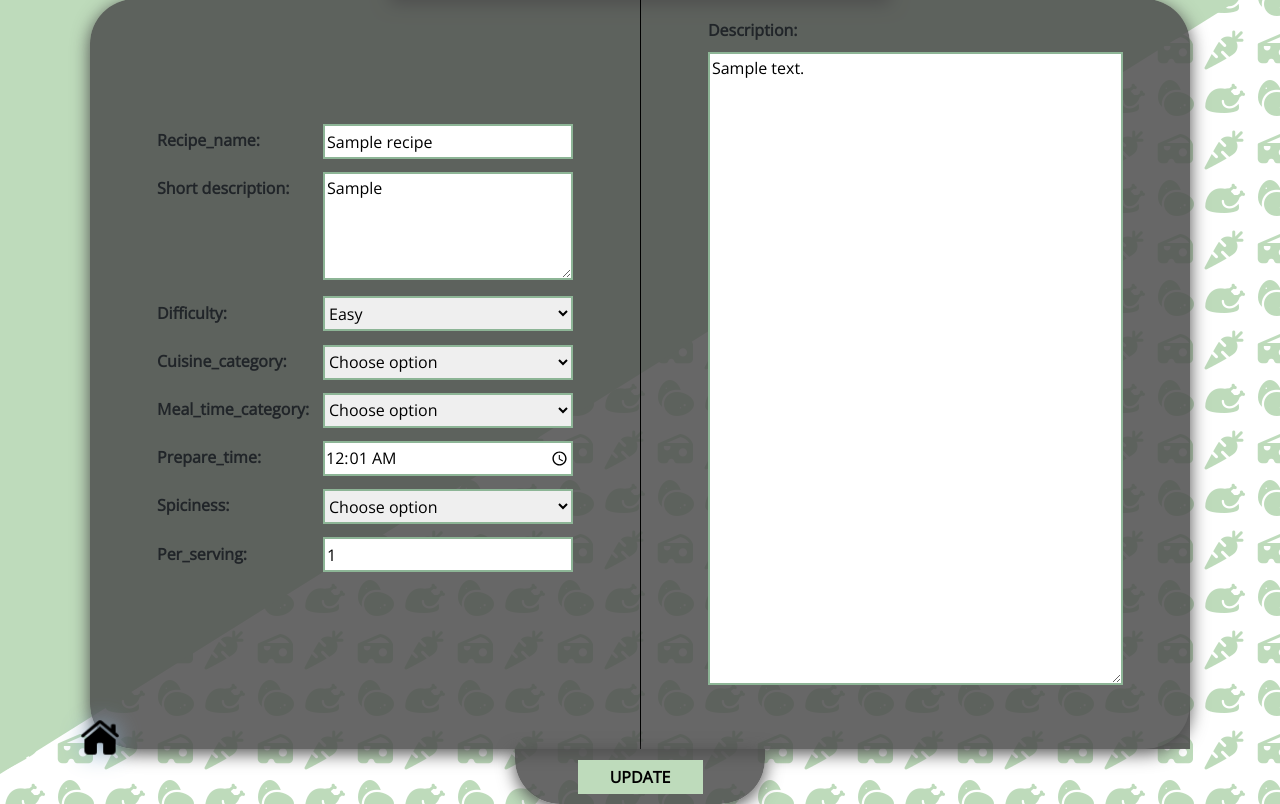
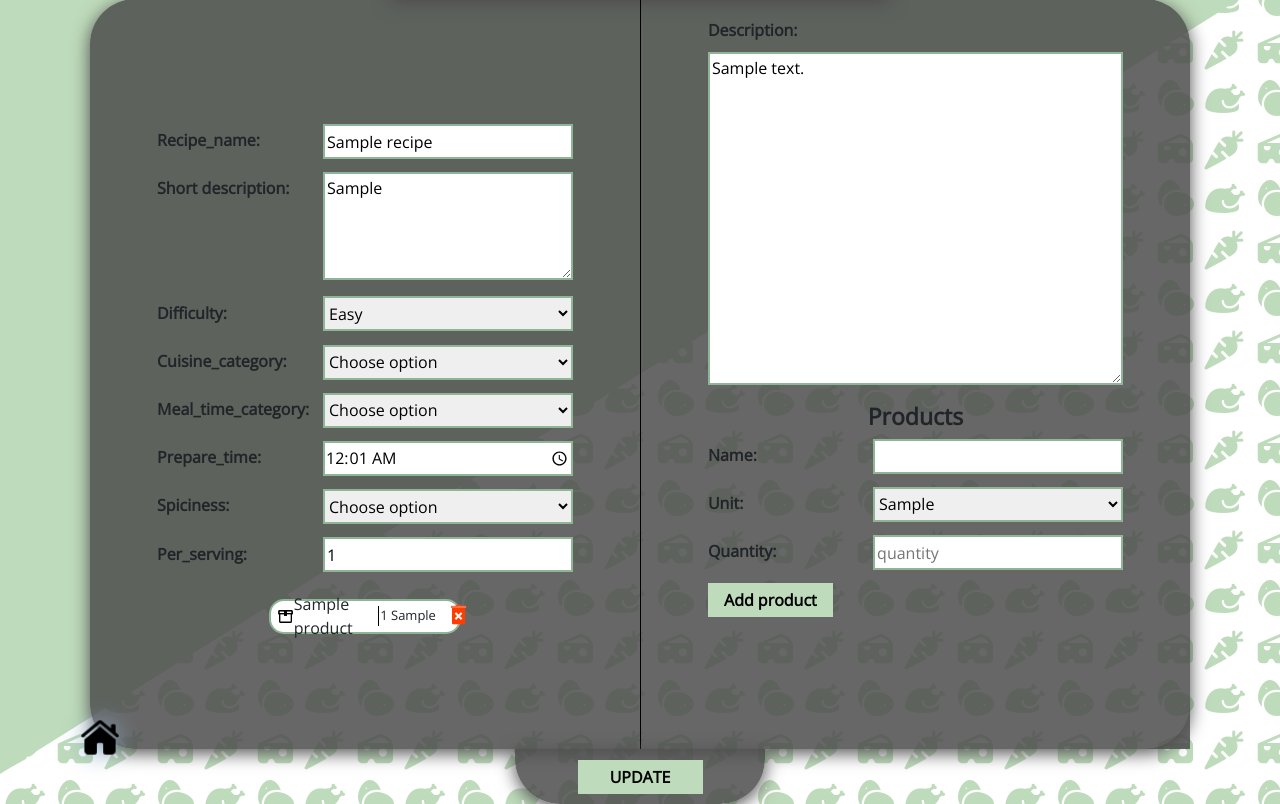
Before and after one commit to DarekKarasiewicz/Idea-Meal, a Django app: template polls/templates/polls/recipe_update.html in a window 1280 px wide. Shown: the part 26-830 px from the top of the page. Run offline with Django 4.2, Linux system fonts and the light colour scheme; tables that the repository leaves empty hold one stand-in row (values such as "Sample post"); the template is opened without the code that fills it: values that come from a table or form of the project are taken from there, most other values are stand-ins (such as "Sample title", 1, 10 or a date in 2020); style sheets or scripts are compiled from the project's sources; some libraries are stand-ins or nearby versions.

Commit message:
fixed recipes update but need visual imp

```diff
--- a/polls/static/css/main.scss
+++ b/polls/static/css/main.scss
@@ -1151,6 +1151,15 @@ footer {
         font-weight: bold;
         vertical-align: sub;
       }
+      #display_products{
+        max-height: 100px;
+        height: 100px;
+        margin-top: 10px;
+        overflow: auto;
+        display: flex;
+        justify-content: center;
+        flex-wrap: wrap;
+      }
     }
     .form-i_block{
       label{
--- a/polls/templates/polls/my_recipes.html
+++ b/polls/templates/polls/my_recipes.html
@@ -64,7 +64,6 @@
             },
             failure: function (data) {
               console.log("failure");
-              // alert("bruh");
             },
           })
         document.getElementById(recipeId).style.display = "none";
--- a/polls/templates/polls/recipe_update.html
+++ b/polls/templates/polls/recipe_update.html
@@ -9,7 +9,7 @@
       <h1>Update Recipe</h1>
     </div>
     <a href="/main_page/{{user_id}}"><div class="back_button_img" title="Home"></div></a>
-    <form id="add_recipe_form" method="post">
+    <div id="add_recipe_form" method="post">
       <div class="update_recipe_left">
         {% csrf_token %}
         <div class="old-form">
@@ -48,18 +48,37 @@
           </select>
           <label for="per_serving">Per_serving: </label>
           <input type="number" name="per_serving" id="per_serving" min="1" max="20" required/><br>
+          <div id="display_products"></div>
         </div>
       </div>
       <div class="add_recipe_right">
         <div class="old-form form-i_block">
           <label for="description">Description: </label>
-          <textarea type="text" name="description" id="description" rows="25" placeholder="Enter a description..." required></textarea><br>
+          <textarea type="text" name="description" id="description" rows="13" placeholder="Enter a description..." required></textarea><br>
+        </div>
+        <div class="add_product_recipe">
+          <div class="old-form">
+            <div class="product_section_name">Products</div>
+            <label for="product_name">Name: </label>
+            <input type="text" name="product_name" id="product_name" required pattern="[a-zA-Z]*" /><br>
+            <label for="product_unit">Unit: </label>
+            <select name="product_unit" id="product_unit">
+              {% for product_unit in product_units %}
+                  <option value="{{product_unit}}">{{product_unit}}</option>
+              {% endfor %}
+            </select><br/>
+            <label for="product_quantity">Quantity: </label>
+            <input type="number" name="product_quantity" id="product_quantity" placeholder="quantity" min=0 max=9999 required/><br>
+            <div class="centered_div">
+              <button type="button" class="idea_btn" id="submit_changes" onclick="validate()">Add product</button>
+            </div>
         </div>
       </div>
+      </div>
       <div class="submit_center">
-        <button id="submit_recipe">UPDATE</button>
+        <button id="submit_recipe" onclick="send()">UPDATE</button>
       </div>
-    </form>
+    </div>
   </div>
 {%endblock%}
 {% block page_js%}
@@ -96,6 +115,124 @@
             $("#difficulty").val("hard");
             break;
         }
+
+        {%for product in recipe_products%}
+        var html_for_product = '<div class="product_item">'+
+          '<div class="delete_item" onclick="removeProduct(this,{{product.product.name}})"></div>'+
+          '<div class="img"></div>'+
+          '<div class="name">{{product.product.name}}</div>'+
+          '<div class="quantity">{{product.ammount}} {{product.product.unit}}</div>'+
+        '</div>';
+        $('#display_products').append(html_for_product);
+        {%endfor%}
+    }
+
+    let recipe_products = {};
+
+    function validate() {
+      var product_name = document.getElementById("product_name").value;
+      var product_quantity = document.getElementById("product_quantity").value;
+      var regex = new RegExp('^\\d+$');
+      var test = regex.test(product_name);
+
+      if(test === true){
+        Swal.fire({
+          position: 'top-end',
+          icon: 'error',
+          title: 'Numbers are not allowed in section "Products" field "Name"!',
+          showConfirmButton: false,
+          timer: 2500
+        })
+      }else if(product_name.length == 0 || product_quantity.length == 0){
+        Swal.fire({
+          position: 'top-end',
+          icon: 'error',
+          title: 'Fields in section "Products" cannot be empty!',
+          showConfirmButton: false,
+          timer: 2500
+        })
+      }else{
+        addProduct();
+      }
+    }
+
+    function addProduct(){
+      let product_unit = [];
+      pr_name = document.getElementById("product_name").value;
+      pr_unit = document.getElementById("product_unit").value;
+      pr_quantity = document.getElementById("product_quantity").value;
+
+      var current_item_count = $('#display_products .product_item').length;
+
+      var created_temp_name = "'"+pr_name+current_item_count+"'";
+
+      product_unit = [created_temp_name, pr_name, pr_unit, pr_quantity];
+      recipe_products[created_temp_name] = product_unit;
+      console.log(recipe_products);
+
+      var html_for_product = '<div class="product_item">'+
+                                '<div class="delete_item" onclick="removeProduct(this,'+created_temp_name+')"></div>'+
+                                '<div class="img"></div>'+
+                                '<div class="name">'+pr_name+'</div>'+
+                                '<div class="quantity">'+pr_quantity+' '+pr_unit+'</div>'+
+                             '</div>';
+      $('#display_products').append(html_for_product);
+    }
+
+    //still not working. I don't know how to get element that was chosen
+    function removeProduct(item,name){
+      console.log(recipe_products);
+      $(item).parent().remove();
+    }
+
+    function send(){
+      recipe_name = document.getElementById("recipe_name").value;
+      description = document.getElementById("description").value;
+      short_description = document.getElementById("short_description").value;
+      cuisine_category = document.getElementById("cuisine_category").value;
+      difficulty = document.getElementById("difficulty").value;
+      meal_time_category = document.getElementById("meal_time_category").value;
+      prepare_time = document.getElementById("prepare_time").value;
+      spiciness = document.getElementById("spiciness").value;
+      per_serving = document.getElementById("per_serving").value;
+
+      jQuery.ajax({
+        type: "POST",
+        url: '{% url "recipe_update" recipe_id=recipe.id %}',
+        data: {
+            recipe_name,
+            description,
+            short_description,
+            difficulty,
+            cuisine_category,
+            meal_time_category,
+            prepare_time,
+            spiciness,
+            per_serving,
+           'data_dict':  recipe_products,
+           "csrfmiddlewaretoken": "{{ csrf_token }}",
+        },
+        success: function (data) {
+          console.log("success");
+          Swal.fire({
+            position: 'top-end',
+            icon: 'success',
+            title: 'All changes has been saved',
+            showConfirmButton: false,
+            timer: 1500
+          })
+        },
+        failure: function (data) {
+          console.log("failure");
+          Swal.fire({
+            position: 'top-end',
+            icon: 'error',
+            title: 'Something went wrong! Try again.',
+            showConfirmButton: false,
+            timer: 1500
+          })
+        },
+      })
     }
 </script>
 {%endblock%}
```
Also changed, not shown: polls/views.py (+21 -14 lines).
